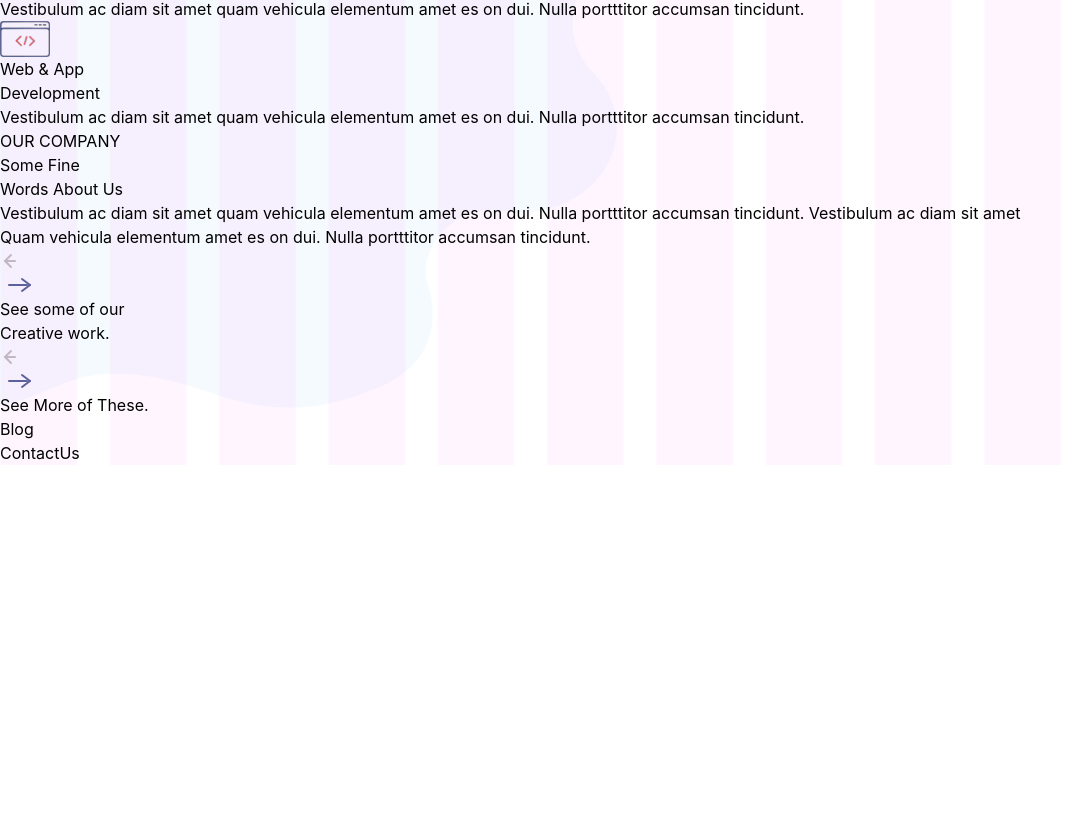
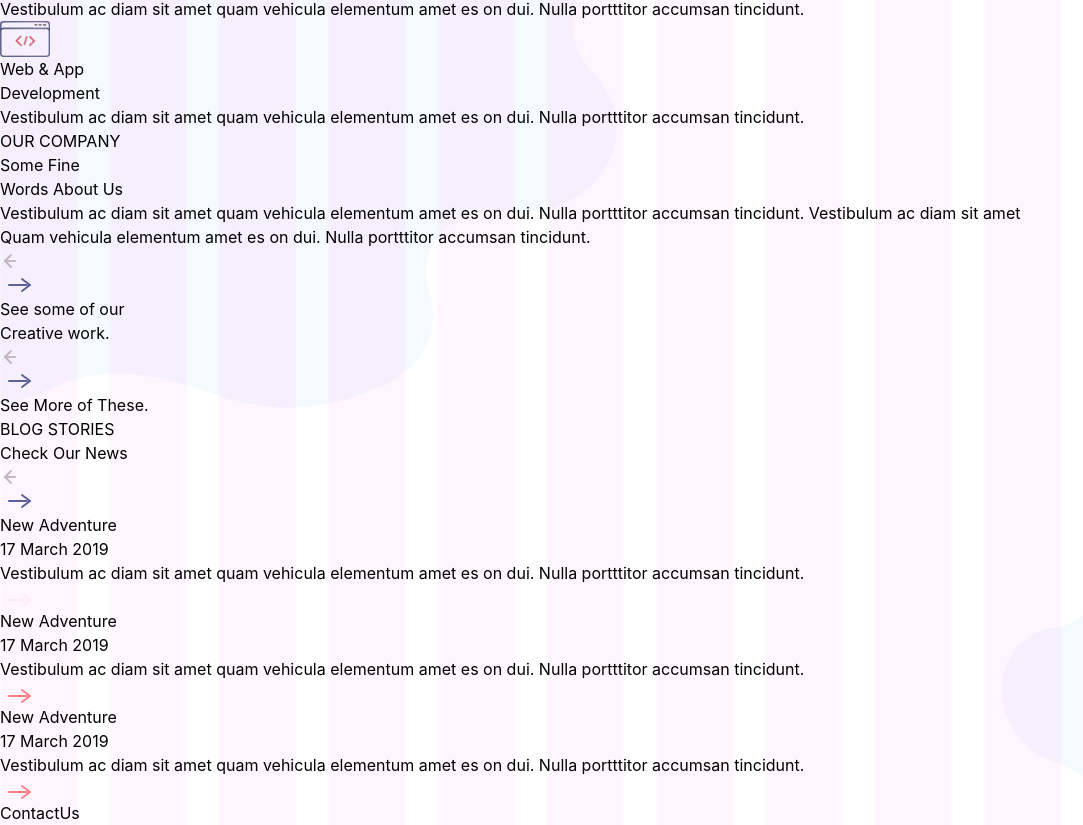
Before and after one commit to kardassuayb/letgo_sample, a React (Create React App) app: page / in a window 1280 px wide. Shown: the part 1809-2634 px from the top of the page, without its empty margins (0-1083 px from the left). Before the commit the page ends 2274 px from the top, so only its background shows below. Built offline with nearby package versions, Linux system fonts and the light colour scheme.

Commit message:
Blog Comp done

```diff
--- a/src/assets/common/square.js
+++ b/src/assets/common/square.js
@@ -1,7 +1,7 @@
 const Square = () => {
   return (
     <div>
-      <div className="bg-[#C3D0D8] w-[286px] h-[200px]"></div>
+      <div className="bg-[#acb8c1] w-[286px] h-[180px] opacity-70"></div>
     </div>
   );
 };
--- a/src/components/Blog.js
+++ b/src/components/Blog.js
@@ -1,5 +1,137 @@
+import Square from "../assets/common/square";
+
 const Blog = () => {
-  return <div className="mt-60">Blog</div>;
+  return (
+    <div className="mt-28 w-full">
+      <h4 className="text-[#f06d6d] text-sm font-bold mr-auto ml-2">
+        BLOG STORIES
+      </h4>
+      <div className="flex justify-between mt-4 mb-14">
+        <div className="flex flex-col gap-4 text-[#5C619C] text-3xl font-bold ml-1">
+          <h1>Check Our News</h1>
+        </div>
+        <div className="flex items-end">
+          <svg
+            xmlns="http://www.w3.org/2000/svg"
+            className="icon icon-tabler icon-tabler-arrow-left"
+            width="24"
+            height="24"
+            viewBox="0 0 24 24"
+            strokeWidth="2"
+            stroke="#C2B8C3"
+            fill="none"
+            strokeLinecap="round"
+            strokeLinejoin="round"
+          >
+            <path stroke="none" d="M0 0h24v24H0z" fill="none" />
+            <path d="M5 12l10 0" />
+            <path d="M5 12l6 6" />
+            <path d="M5 12l6 -6" />
+          </svg>
+          <svg
+            xmlns="http://www.w3.org/2000/svg"
+            className="icon icon-tabler icon-tabler-arrow-right"
+            width="32"
+            height="24"
+            viewBox="0 0 24 24"
+            strokeWidth="2"
+            stroke="#5C619C"
+            fill="none"
+            strokeLinecap="round"
+            strokeLinejoin="round"
+          >
+            <path stroke="none" d="M0 0h24v24H0z" fill="none" />
+            <path d="M5 12l18 0" />
+            <path d="M18 18l8 -6" />
+            <path d="M18 6l8 6" />
+          </svg>
+        </div>
+      </div>
+      <div className="flex flex-wrap gap-[19px]">
+        <div className="bg-[#FF3946] w-[286px] h-[260px] px-8 py-8 opacity-70">
+          <div className="text-[#FFEBF6] text-sm flex flex-col gap-1 mb-6 font-medium">
+            <h6>New Adventure</h6>
+            <p className="text-[10px]">17 March 2019</p>
+          </div>
+          <p className="text-[#FFEBF6] text-sm leading-6">
+            Vestibulum ac diam sit amet quam vehicula elementum amet es on dui.
+            Nulla portttitor accumsan tincidunt.
+          </p>
+          <svg
+            xmlns="http://www.w3.org/2000/svg"
+            className="icon icon-tabler icon-tabler-arrow-right ml-auto mt-2"
+            width="32"
+            height="24"
+            viewBox="0 -3 24 24"
+            strokeWidth="2"
+            stroke="#FFEBF6"
+            fill="none"
+            strokeLinecap="round"
+            strokeLinejoin="round"
+          >
+            <path stroke="none" d="M0 0h24v24H0z" fill="none" />
+            <path d="M5 12l18 0" />
+            <path d="M18 18l8 -6" />
+            <path d="M18 6l8 6" />
+          </svg>
+        </div>
+        <div className="bg-transparent w-[286px] h-[260px] px-8 py-8 shadow-md shadow-gray-300">
+          <div className="text-[#FFEBF6] text-sm flex flex-col gap-1 mb-6 font-medium">
+            <h6 className="text-[#5C619C]">New Adventure</h6>
+            <p className="text-[10px] text-gray-400">17 March 2019</p>
+          </div>
+          <p className="text-[#5C619C] text-sm leading-6">
+            Vestibulum ac diam sit amet quam vehicula elementum amet es on dui.
+            Nulla portttitor accumsan tincidunt.
+          </p>
+          <svg
+            xmlns="http://www.w3.org/2000/svg"
+            className="icon icon-tabler icon-tabler-arrow-right ml-auto mt-2"
+            width="32"
+            height="24"
+            viewBox="0 -3 24 24"
+            strokeWidth="2"
+            stroke="#ff8080"
+            fill="none"
+            strokeLinecap="round"
+            strokeLinejoin="round"
+          >
+            <path stroke="none" d="M0 0h24v24H0z" fill="none" />
+            <path d="M5 12l18 0" />
+            <path d="M18 18l8 -6" />
+            <path d="M18 6l8 6" />
+          </svg>
+        </div>
+        <div className="bg-transparent w-[286px] h-[260px] px-8 py-8 shadow-md shadow-gray-300">
+          <div className="text-[#FFEBF6] text-sm flex flex-col gap-1 mb-6 font-medium">
+            <h6 className="text-[#5C619C]">New Adventure</h6>
+            <p className="text-[10px] text-gray-400">17 March 2019</p>
+          </div>
+          <p className="text-[#5C619C] text-sm leading-6">
+            Vestibulum ac diam sit amet quam vehicula elementum amet es on dui.
+            Nulla portttitor accumsan tincidunt.
+          </p>
+          <svg
+            xmlns="http://www.w3.org/2000/svg"
+            className="icon icon-tabler icon-tabler-arrow-right ml-auto mt-2"
+            width="32"
+            height="24"
+            viewBox="0 -3 24 24"
+            strokeWidth="2"
+            stroke="#ff8080"
+            fill="none"
+            strokeLinecap="round"
+            strokeLinejoin="round"
+          >
+            <path stroke="none" d="M0 0h24v24H0z" fill="none" />
+            <path d="M5 12l18 0" />
+            <path d="M18 18l8 -6" />
+            <path d="M18 6l8 6" />
+          </svg>
+        </div>
+      </div>
+    </div>
+  );
 };
 
 export default Blog;
--- a/src/components/ContactUs.js
+++ b/src/components/ContactUs.js
@@ -1,5 +1,5 @@
 const ContactUs = () => {
-  return <div>ContactUs</div>;
+  return <div className="mt-40">ContactUs</div>;
 };
 
 export default ContactUs;
--- a/src/components/Portfolio.js
+++ b/src/components/Portfolio.js
@@ -4,7 +4,7 @@ import Square from "../assets/common/square";
 const Portfolio = () => {
   return (
     <div className="w-full flex flex-col">
-      <div className="flex justify-between mt-16 mb-14">
+      <div className="flex justify-between mt-20 mb-14">
         <div className="flex flex-col gap-4 text-[#5C619C] text-3xl font-bold">
           <h1>See some of our</h1>
           <h1>Creative work.</h1>
```
